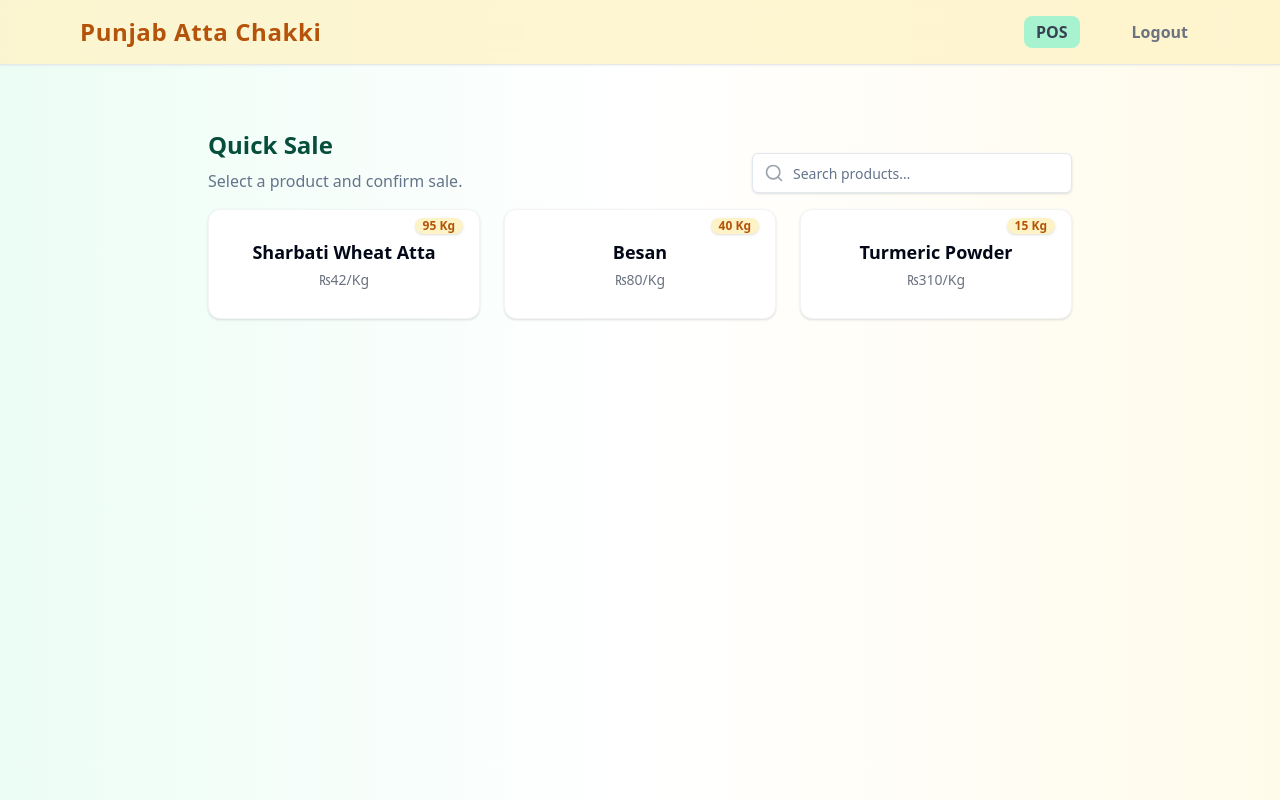
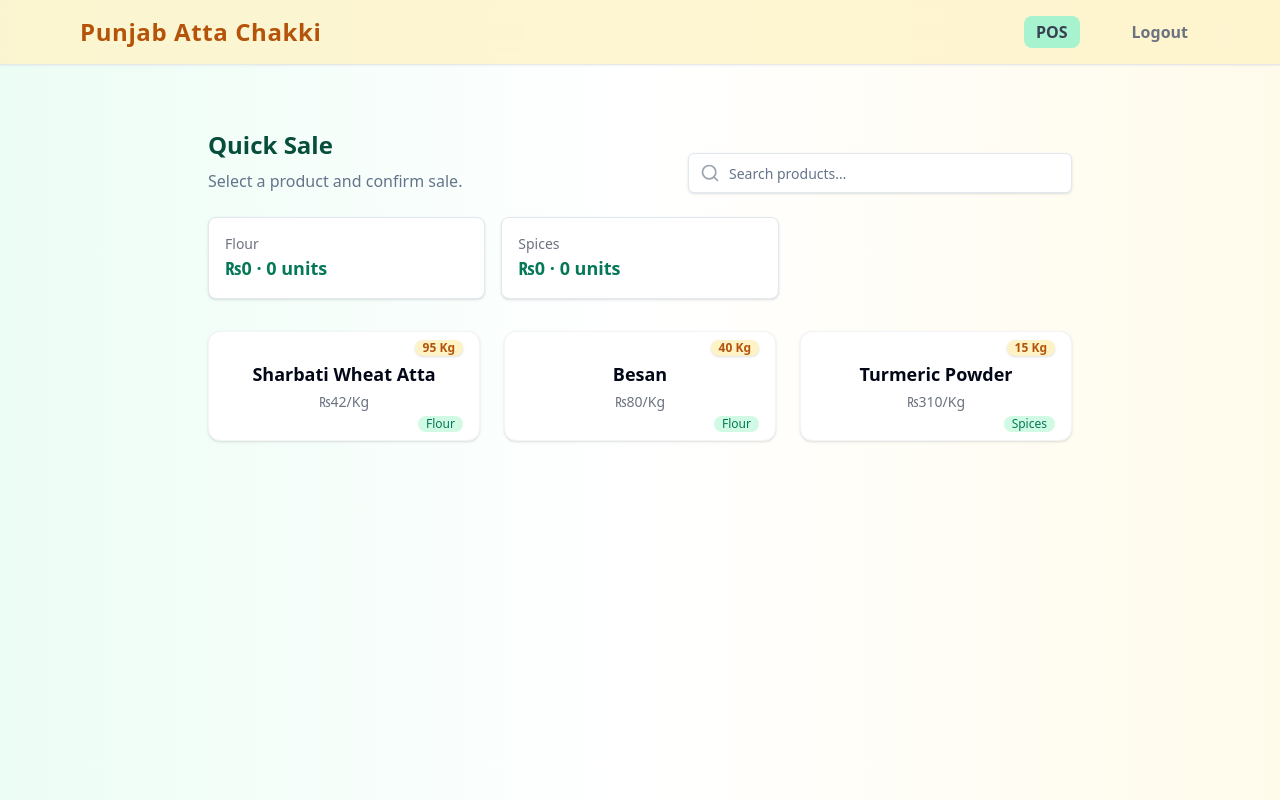
Before and after one commit to armangral/atta-chakki-tracker-app, a React (Vite) app: page /pos in a window 1280 px wide. Built offline with nearby package versions, Linux system fonts and the light colour scheme.

Commit message:
Fix: Improve POS layout and add features
- Improved the layout of the POS page.
- Added product search functionality.
- Added the total amount of sales from the start, for each category and quantity.

```diff
--- a/src/pages/OperatorPOS.tsx
+++ b/src/pages/OperatorPOS.tsx
@@ -5,10 +5,12 @@ import { toast } from "@/hooks/use-toast";
 import { Input } from "@/components/ui/input";
 import { Search } from "lucide-react";
 
+// Add categories to products
 const MOCK_PRODUCTS = [
-  { id: 1, name: "Sharbati Wheat Atta", price: 42, stock: 95, unit: "Kg" },
-  { id: 2, name: "Besan", price: 80, stock: 40, unit: "Kg" },
-  { id: 3, name: "Turmeric Powder", price: 310, stock: 15, unit: "Kg" },
+  { id: 1, name: "Sharbati Wheat Atta", price: 42, stock: 95, unit: "Kg", category: "Flour" },
+  { id: 2, name: "Besan", price: 80, stock: 40, unit: "Kg", category: "Flour" },
+  { id: 3, name: "Turmeric Powder", price: 310, stock: 15, unit: "Kg", category: "Spices" },
+  // Add more products with relevant categories as needed
 ];
 
 export default function OperatorPOS() {
@@ -16,7 +18,7 @@ export default function OperatorPOS() {
   const [selected, setSelected] = useState<number | null>(null);
   const [quantity, setQuantity] = useState<string>("");
   const [sales, setSales] = useState<
-    { productId: number; productName: string; quantity: number; total: number; date: string }[]
+    { productId: number; productName: string; quantity: number; total: number; date: string; category: string }[]
   >([]);
   const [search, setSearch] = useState("");
 
@@ -55,6 +57,7 @@ export default function OperatorPOS() {
         quantity: qtyNum,
         total: qtyNum * prod.price,
         date: new Date().toLocaleString(),
+        category: prod.category,
       },
       ...sales,
     ]);
@@ -74,20 +77,38 @@ export default function OperatorPOS() {
     );
   }, [search, products]);
 
+  // Calculate per-category sales stats from the start
+  const categoryAggregates = useMemo(() => {
+    // First, collect product categories from the MOCK_PRODUCTS to show all even if 0 sales
+    const categories = Array.from(new Set(products.map((p) => p.category)));
+    const result: { [category: string]: { totalAmount: number; totalQty: number } } = {};
+    for (const cat of categories) {
+      result[cat] = { totalAmount: 0, totalQty: 0 };
+    }
+    for (const sale of sales) {
+      if (!result[sale.category]) {
+        result[sale.category] = { totalAmount: 0, totalQty: 0 };
+      }
+      result[sale.category].totalAmount += sale.total;
+      result[sale.category].totalQty += sale.quantity;
+    }
+    return result;
+  }, [sales, products]);
+
   return (
     <div className="min-h-screen bg-gradient-to-r from-emerald-50 via-white to-amber-50 pb-20 flex flex-col">
       <MainHeader userRole="operator" />
       <div className="w-full max-w-4xl mx-auto px-4 pt-8 flex-1 flex flex-col">
-        {/* Header, search, and layout */}
-        <div className="flex flex-col md:flex-row md:items-end mb-4 gap-4">
-          <div className="flex-1">
+        {/* Header and search */}
+        <div className="flex flex-col md:flex-row md:items-end md:justify-between gap-4 mb-6">
+          <div>
             <h1 className="text-2xl font-bold text-emerald-900 mb-2">Quick Sale</h1>
-            <div className="text-muted-foreground text-base">
+            <div className="text-base text-muted-foreground">
               Select a product and confirm sale.
             </div>
           </div>
           {/* Product search bar */}
-          <div className="w-full md:w-80">
+          <div className="w-full md:w-96">
             <div className="relative">
               <Input
                 value={search}
@@ -104,8 +125,23 @@ export default function OperatorPOS() {
           </div>
         </div>
 
+        {/* Category sales summary */}
+        <div className="mb-8 grid grid-cols-1 sm:grid-cols-2 md:grid-cols-3 gap-4 animate-fade-in">
+          {Object.entries(categoryAggregates).map(([cat, agg]) => (
+            <div
+              key={cat}
+              className="flex flex-col items-start p-4 rounded-lg shadow border bg-white"
+            >
+              <span className="text-sm font-medium text-gray-500">{cat}</span>
+              <span className="text-lg font-bold text-emerald-700">
+                ₨{agg.totalAmount.toLocaleString()} &middot; {agg.totalQty} units
+              </span>
+            </div>
+          ))}
+        </div>
+
         {/* Product grid */}
-        <div className="grid grid-cols-1 xs:grid-cols-2 md:grid-cols-3 gap-6 mb-8 animate-fade-in">
+        <div className="grid grid-cols-1 sm:grid-cols-2 md:grid-cols-3 gap-6 mb-8 animate-fade-in">
           {filteredProducts.length === 0 ? (
             <div className="col-span-full text-center text-lg text-gray-400 py-10">
               No matching products found.
@@ -125,6 +161,9 @@ export default function OperatorPOS() {
                 <span className="block mt-1 text-sm text-gray-500 font-normal">{`₨${prod.price}/${prod.unit}`}</span>
                 <span className="absolute top-2 right-4 text-xs bg-amber-100 text-amber-700 rounded-full px-2 font-semibold shadow">
                   {prod.stock} {prod.unit}
+                </span>
+                <span className="absolute bottom-2 right-4 text-xs bg-emerald-100 text-emerald-700 rounded-full px-2 font-medium">
+                  {prod.category}
                 </span>
               </button>
             ))
@@ -166,6 +205,7 @@ export default function OperatorPOS() {
                   <tr>
                     <th className="px-3 py-2 text-left font-semibold text-gray-700 text-xs">Time</th>
                     <th className="px-3 py-2 text-left font-semibold text-gray-700 text-xs">Product</th>
+                    <th className="px-3 py-2 text-left font-semibold text-gray-700 text-xs">Category</th>
                     <th className="px-3 py-2 text-right font-semibold text-gray-700 text-xs">Qty</th>
                     <th className="px-3 py-2 text-right font-semibold text-gray-700 text-xs">Total</th>
                   </tr>
@@ -175,6 +215,7 @@ export default function OperatorPOS() {
                     <tr key={sale.date + sale.productId}>
                       <td className="px-3 py-2">{sale.date}</td>
                       <td className="px-3 py-2">{sale.productName}</td>
+                      <td className="px-3 py-2">{sale.category}</td>
                       <td className="px-3 py-2 text-right">{sale.quantity}</td>
                       <td className="px-3 py-2 text-right">₨{sale.total}</td>
                     </tr>
```
